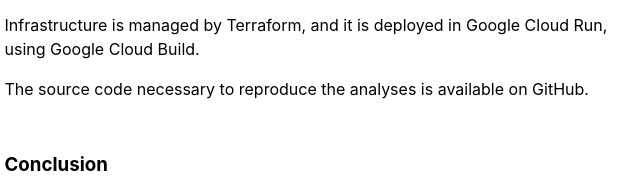
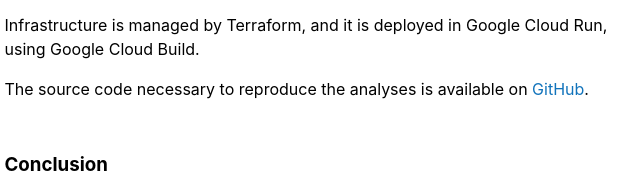
Before and after one commit to broadinstitute/gnomad-blog, a Gatsby site: page /2024-06-genie/ in a window 1280 px wide. Shown: the part 6472-6661 px from the top of the page, 328-968 px from the left. Built offline with nearby package versions, Linux system fonts and the light colour scheme; Gatsby itself is replaced by a stand-in of ours.

Commit message:
fixup: add github link

```diff
--- a/content/posts/2024-06-genie.md
+++ b/content/posts/2024-06-genie.md
@@ -123,7 +123,7 @@ GeniE’s frontend is built in React, it uses TypeScript for static typing, and
 
 Infrastructure is managed by Terraform, and it is deployed in Google Cloud Run, using Google Cloud Build.
 
-The source code necessary to reproduce the analyses is available on GitHub.
+The source code necessary to reproduce the analyses is available on [GitHub](https://github.com/broadinstitute/genetic-prevalence-estimator).
 
 </br >
 
```
